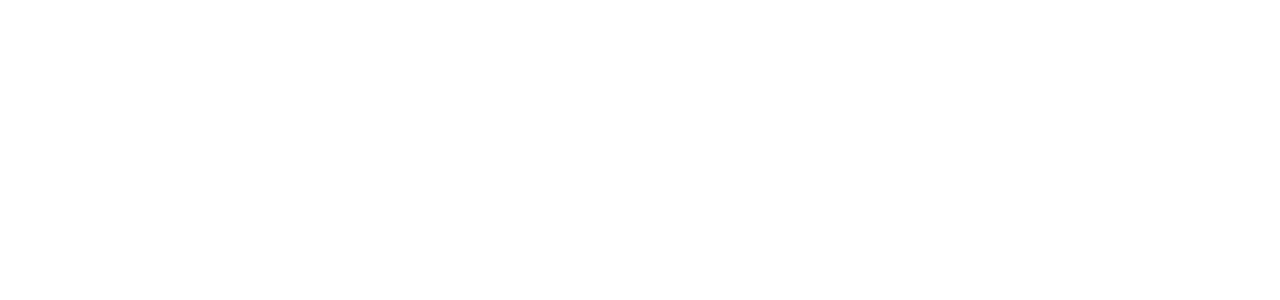
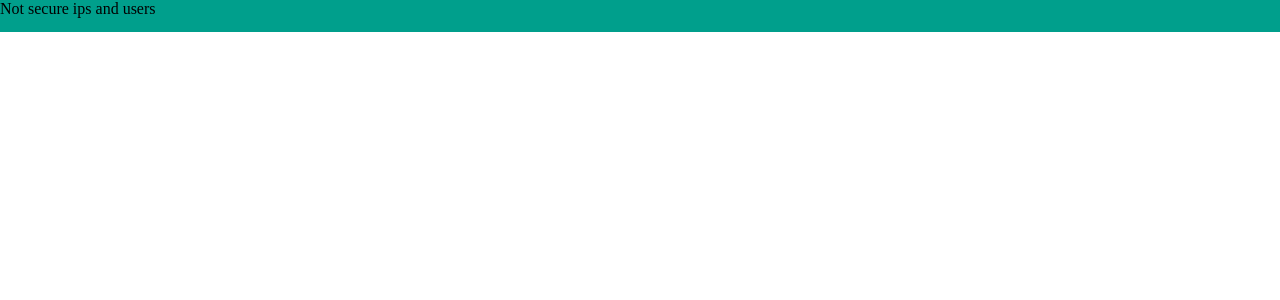
Before and after one commit to sti320a/security_tools, a Flask app: page / in a window 1280 px wide. Before the commit the part shown is empty. Shown: the top 300 px of the page. Run offline with Flask 2, Linux system fonts and the light colour scheme.

Commit message:
Add header

```diff
--- a/web/app.py
+++ b/web/app.py
@@ -10,4 +10,4 @@
 
 
 if __name__ == '__main__':
-    app.run()
+    app.run(debug=True)
--- /dev/null
+++ b/web/static/base.css
@@ -0,0 +1,23 @@
+:root {
+    --main-green: #009F8C;
+    --purple: #744199;
+    --orange: #DA5019;
+    --yellow: #EDAD0B;
+    --sub-green: #23AC0E;
+    --blue: #007FB1;
+}
+
+* {
+    box-sizing: border-box;
+}
+
+body {
+    margin: 0;
+    padding: 0;
+}
+
+header {
+    background-color: var(--main-green);
+    height: 32px;
+    width: 100%;
+}
--- a/web/templates/idx.html
+++ b/web/templates/idx.html
@@ -4,9 +4,13 @@
     <meta charset="UTF-8">
     <meta name="viewport" content="width=device-width, initial-scale=1.0">
     <meta http-equiv="X-UA-Compatible" content="ie=edge">
+    <link rel="stylesheet" href="./static/base.css">
     <title>Not secure ips and users</title>
 </head>
 <body>
+    <header>Not secure ips and users</header>
+    <main>
 
+    </main>
 </body>
 </html>
```
